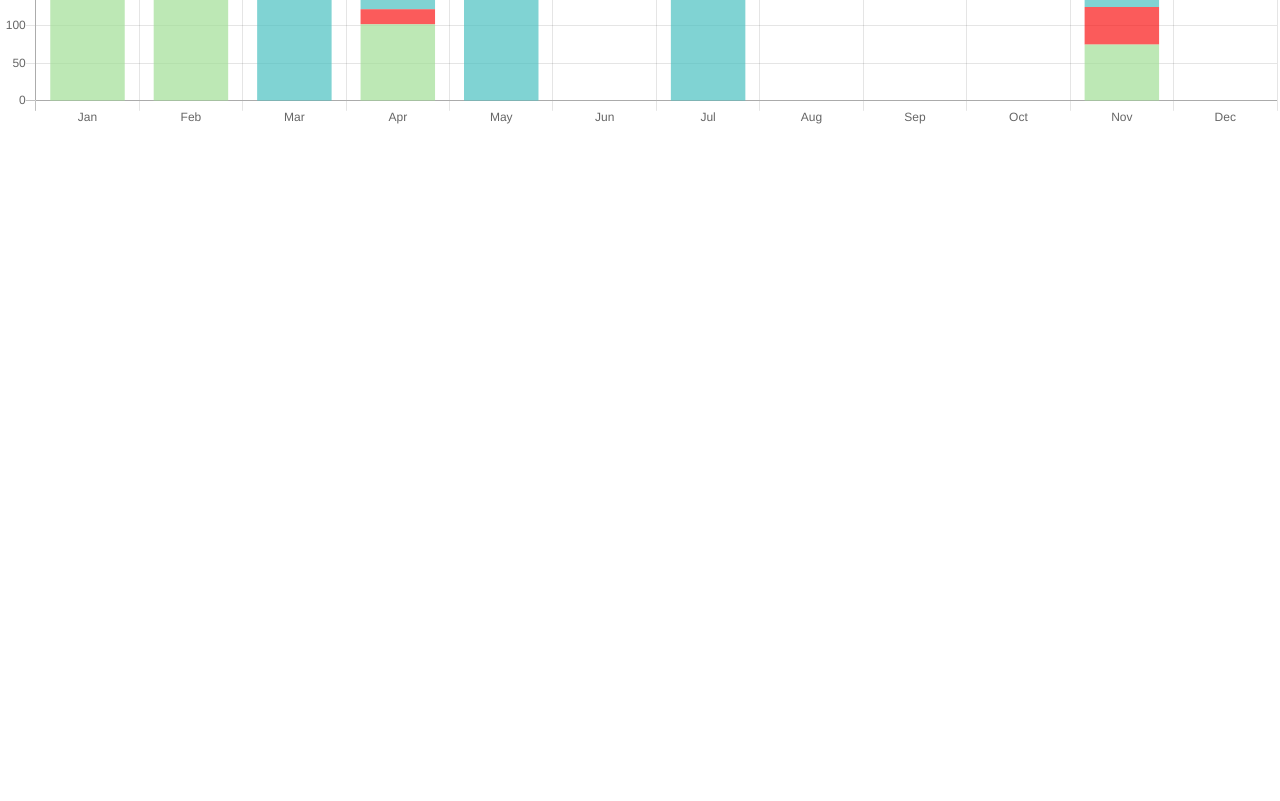
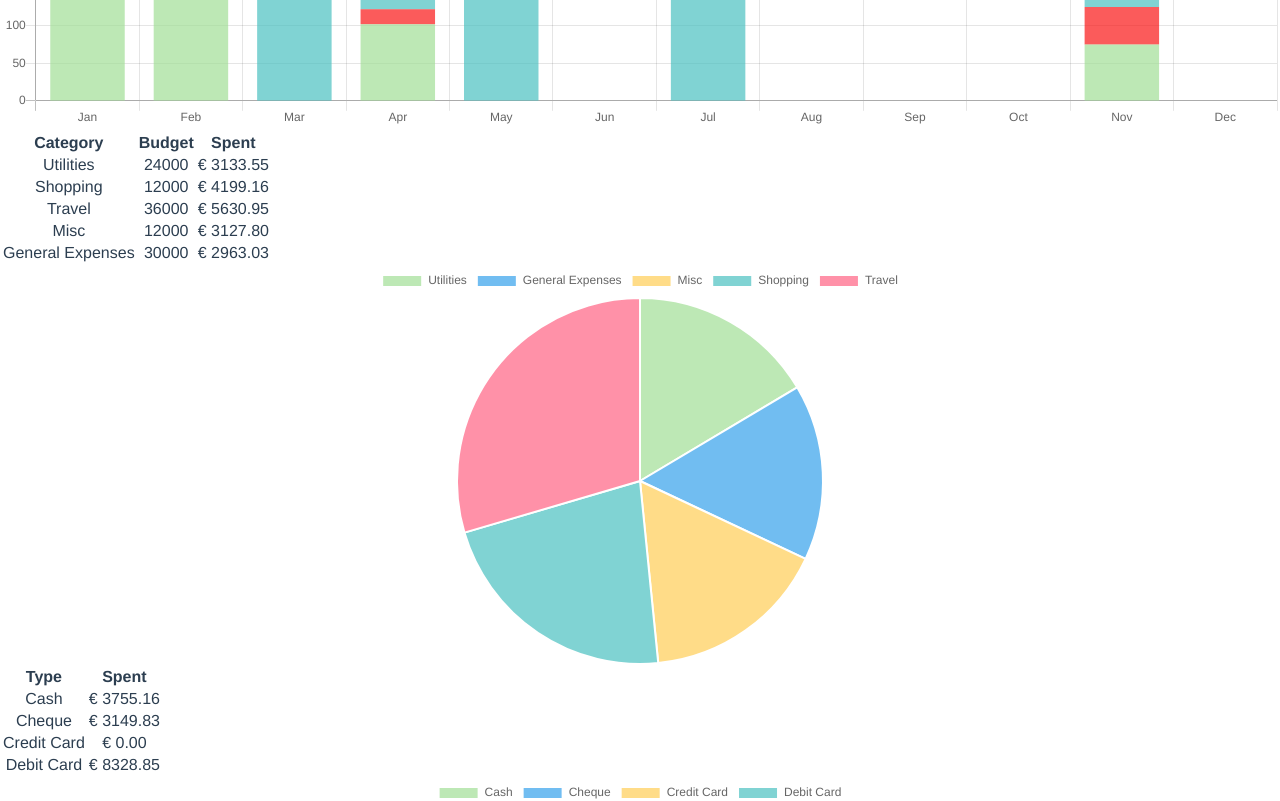
Before and after one commit to anthonyophernandez/expense-tool, a Vue app: page /stats in a window 1280 px wide. Shown: the part 840-1641 px from the top of the page. Before the commit the page ends 971 px from the top, so only its background shows below. Built offline with nearby package versions, Linux system fonts and the light colour scheme; the HTML template or start-up script is replaced by a standard one.

Commit message:
Doughnut/Pie Chart Component, and TableAndChart Component

```diff
--- /dev/null
+++ b/src/components/DoughnutChart.vue
@@ -0,0 +1,17 @@
+<script>
+import { Doughnut, mixins } from 'vue-chartjs'
+const { reactiveProp } = mixins
+export default {
+  name: 'DoughnutChart',
+  mixins: [reactiveProp],
+  extends: Doughnut,
+  props: {
+    options: {
+      type: Object
+    }
+  },
+  mounted () {
+    this.renderChart(this.chartData, this.options)
+  }
+}
+</script>
--- /dev/null
+++ b/src/components/OrganismTableAndChart.vue
@@ -0,0 +1,24 @@
+<template>
+  <section class="flex flex-wrap items-stretch h-full">
+    <OrganismTable class="w-full h-64 lg:w-1/2" :table="table"/>
+    <component :is="chartType" v-if="chart.isLoaded" class="w-full h-64 lg:w-1/2" :options="chart.options" :chart-data="chart.chartData"/>
+  </section>
+</template>
+
+<script>
+import OrganismTable from '../components/Table/OrganismTable.vue'
+import BarChart from '../components/BarChart.vue'
+import PieChart from '../components/PieChart.vue'
+import DoughnutChart from '../components/DoughnutChart.vue'
+
+export default {
+  name: 'OrganismTableAndChart',
+  props: ['table', 'chartType', 'chart'],
+  components: {
+    OrganismTable,
+    BarChart,
+    PieChart,
+    DoughnutChart
+  }
+}
+</script>
--- /dev/null
+++ b/src/components/PieChart.vue
@@ -0,0 +1,17 @@
+<script>
+import { Pie, mixins } from 'vue-chartjs'
+const { reactiveProp } = mixins
+export default {
+  name: 'PieChart',
+  mixins: [reactiveProp],
+  extends: Pie,
+  props: {
+    options: {
+      type: Object
+    }
+  },
+  mounted () {
+    this.renderChart(this.chartData, this.options)
+  }
+}
+</script>
--- a/src/views/Stats.vue
+++ b/src/views/Stats.vue
@@ -1,24 +1,24 @@
 <template>
-  <section class="w-full p-4">
+  <section class="w-full px-16 py-4">
 
-    <OrganismGrid :cards="cards" />
-    <div class="flex flex-wrap items-stretch">
-      <OrganismTable class="w-full min-h-full lg:w-1/2" :table="table"/>
-      <BarChart class="w-full min-h-full lg:w-1/2" :options="barChart.options" :chart-data="barChart.chartData"/>
-    </div>
+    <OrganismStatsCards :cards="cards" />
+
+    <OrganismTableAndChart class="border border-blue-300 mb-1 h-64" :table="tableExpenses" chartType="BarChart" :chart="barChart" />
+
+    <OrganismTableAndChart class="border border-blue-300 mb-1 h-64" :table="tableCategory" chartType="PieChart" :chart="pieChart" />
+
+    <OrganismTableAndChart class="border border-blue-300 mb-1  h-64" :table="tableTypes" chartType="DoughnutChart" :chart="doughnutChart" />
   </section>
 </template>
 
 <script>
-import OrganismGrid from '../components/OrganismGrid.vue'
-import OrganismTable from '../components/Table/OrganismTable.vue'
-import BarChart from '../components/BarChart.vue'
+import OrganismStatsCards from '../components/OrganismStatsCards.vue'
+import OrganismTableAndChart from '../components/OrganismTableAndChart.vue'
 export default {
   name: 'Stats',
   components: {
-    OrganismGrid,
-    OrganismTable,
-    BarChart
+    OrganismStatsCards,
+    OrganismTableAndChart
   },
   data: () => {
     return {
@@ -40,7 +40,7 @@ export default {
           text: '€ 15.233,85'
         }
       ],
-      table: {
+      tableExpenses: {
         headers: ['Category', 'Type', 'Date', 'Value'],
         data: [
           {
@@ -79,6 +79,9 @@ export default {
         options: {
           responsive: true,
           maintainAspectRatio: false,
+          legend: {
+            display: true
+          },
           scales: {
             yAxes: [{
               stacked: true,
@@ -93,13 +96,85 @@ export default {
           }
         },
         chartData: {}
+      },
+      tableCategory: {
+        headers: ['Category', 'Budget', 'Spent'],
+        data: [
+          {
+            category: 'Utilities',
+            budget: '24000',
+            spent: '€ 3133.55'
+          },
+          {
+            category: 'Shopping',
+            budget: '12000',
+            spent: '€ 4199.16'
+          }, {
+            category: 'Travel',
+            budget: '36000',
+            spent: '€ 5630.95'
+          },
+          {
+            category: 'Misc',
+            budget: '12000',
+            spent: '€ 3127.80'
+          },
+          {
+            category: 'General Expenses',
+            budget: '30000',
+            spent: '€ 2963.03'
+          }
+        ]
+      },
+      pieChart: {
+        isLoaded: false,
+        options: {
+          responsive: true,
+          maintainAspectRatio: false,
+          legend: {
+            display: true
+          }
+        },
+        chartData: {}
+      },
+      tableTypes: {
+        headers: ['Type', 'Spent'],
+        data: [
+          {
+            Type: 'Cash',
+            spent: '€ 3755.16'
+          },
+          {
+            Type: 'Cheque',
+            spent: '€ 3149.83'
+          }, {
+            Type: 'Credit Card',
+            spent: '€ 0.00'
+          },
+          {
+            Type: 'Debit Card',
+            spent: '€ 8328.85'
+          }
+        ]
+      },
+      doughnutChart: {
+        isLoaded: false,
+        options: {
+          responsive: true,
+          maintainAspectRatio: false,
+          legend: {
+            display: true
+          }
+        },
+        chartData: {}
       }
     }
   },
   created () {
+    // BarChart INI
     this.barChart.isLoaded = false
 
-    const chartData = {
+    const barChartData = {
       labels: ['Jan', 'Feb', 'Mar', 'Apr', 'May', 'Jun', 'Jul', 'Aug', 'Sep', 'Oct', 'Nov', 'Dec'],
       datasets: [
         {
@@ -120,9 +195,57 @@ export default {
       ]
     }
 
-    this.barChart.chartData = chartData
+    this.barChart.chartData = barChartData
 
     this.barChart.isLoaded = true
+    // BarChart END
+
+    // PieChart INI
+    this.pieChart.isLoaded = false
+
+    const pieChartData = {
+      labels: ['Utilities', 'General Expenses', 'Misc', 'Shopping', 'Travel'],
+      datasets: [
+        {
+          backgroundColor: [
+            'rgba(162, 222, 150, 0.7)',
+            'rgba(54, 162, 235, 0.7)',
+            'rgba(255, 206, 86, 0.7)',
+            'rgba(75, 192, 192, 0.7)',
+            'rgba(255, 99, 132, 0.7)'
+          ],
+          data: [3133.55, 2963.03, 3127.80, 4199.16, 5630.95]
+        }
+      ]
+    }
+
+    this.pieChart.chartData = pieChartData
+
+    this.pieChart.isLoaded = true
+    // PieChart END
+
+    // DoughnutChart INI
+    this.doughnutChart.isLoaded = false
+
+    const doughnutChartData = {
+      labels: ['Cash', 'Cheque', 'Credit Card', 'Debit Card'],
+      datasets: [
+        {
+          backgroundColor: [
+            'rgba(162, 222, 150, 0.7)',
+            'rgba(54, 162, 235, 0.7)',
+            'rgba(255, 206, 86, 0.7)',
+            'rgba(75, 192, 192, 0.7)'
+          ],
+          data: [3755.16, 3149.83, 0.00, 8328.85]
+        }
+      ]
+    }
+
+    this.doughnutChart.chartData = doughnutChartData
+
+    this.doughnutChart.isLoaded = true
+    // DoughnutChart END
   }
 }
 </script>
```
Also changed, not shown: src/components/OrganismStatsCards.vue (renamed from src/components/OrganismGrid.vue).
